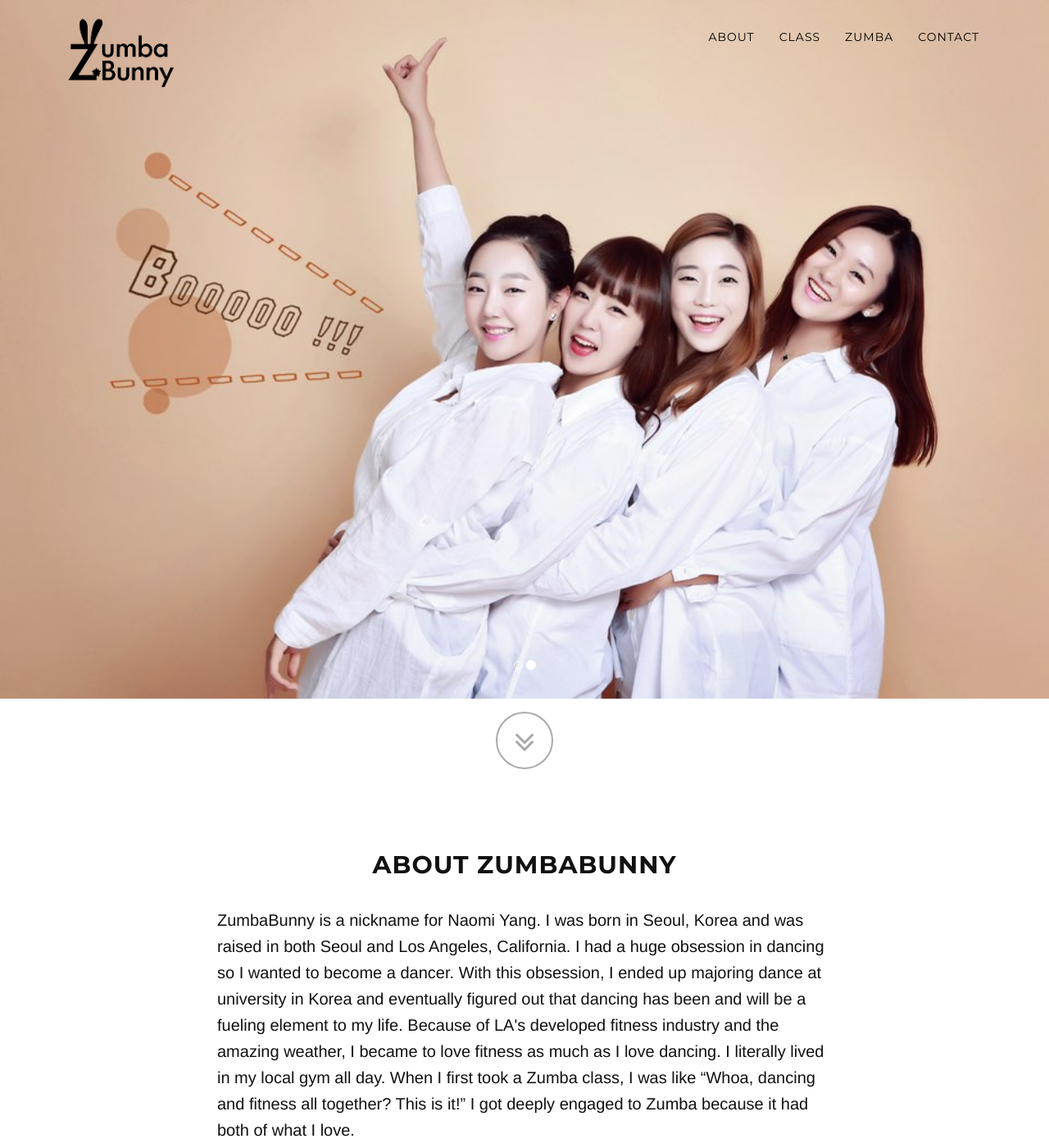
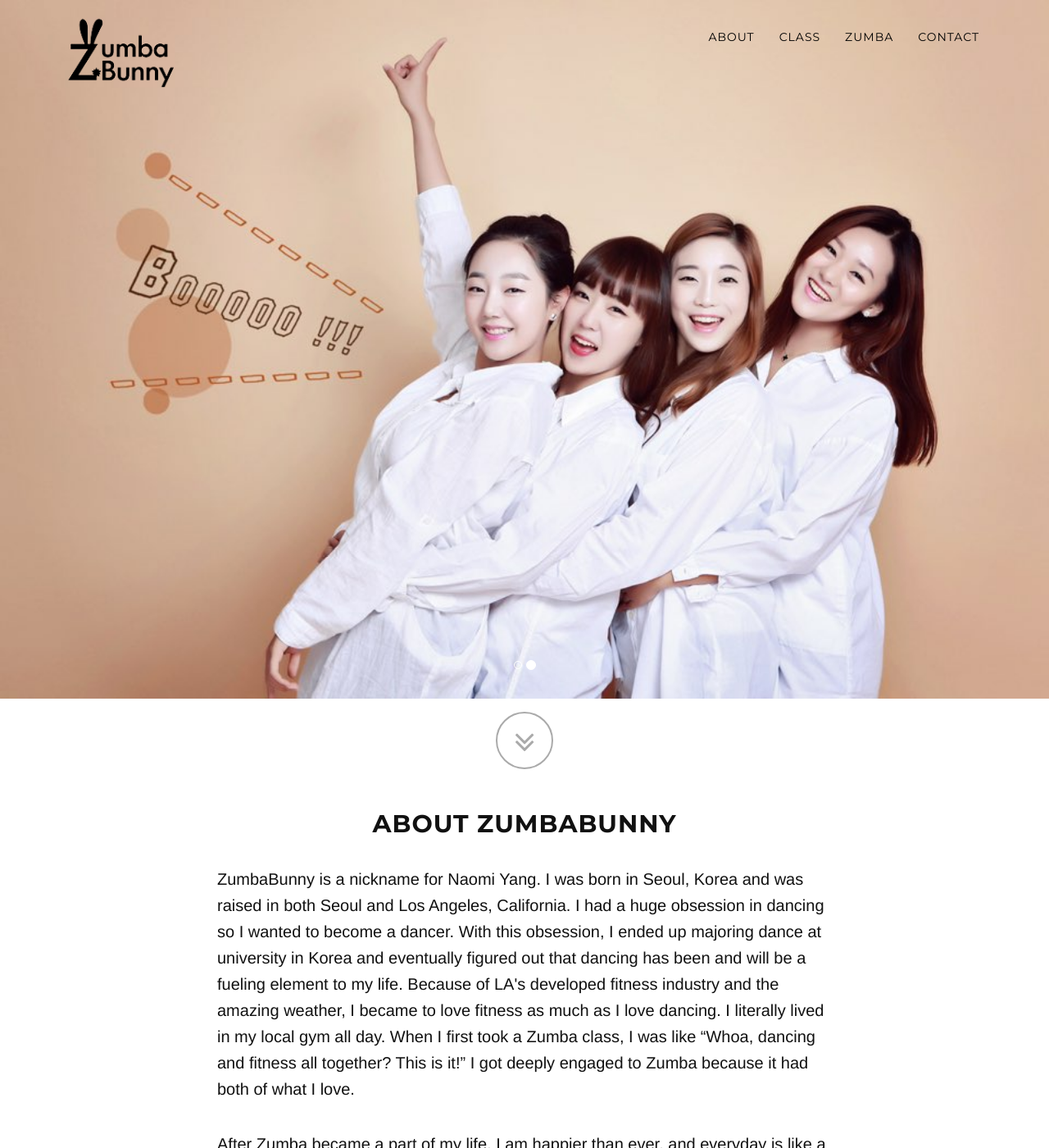
Before and after one commit to zumbabunny/zumbabunny.github.io, a Jekyll site: the page built from index.html, in a window 1280 px wide and 1400 px high. Shown: the whole window at 82% size. Built offline with Jekyll 4.4.1, drawn with Linux system fonts in a browser that asks for light colours.

Commit message:
Changed the gap and the picture label

```diff
--- a/_includes/css/grayscale.css
+++ b/_includes/css/grayscale.css
@@ -260,7 +260,7 @@ a:focus {
 }
 
 .content-section {
-    padding-top: 100px;
+    padding-top: 30px;
 }
 
 .download-section {
@@ -283,7 +283,7 @@ a:focus {
 
 @media(min-width:767px) {
     .content-section {
-        padding-top: 100px;
+        padding-top: 50px;
     }
 
     .download-section {
--- a/_includes/zumba.html
+++ b/_includes/zumba.html
@@ -24,8 +24,8 @@
                         <img width="100%" alt="Park Hyatt Christmas Party" src="/img/album/13-Park-Hyatt-Christmas-Party.jpg"></img>
                         <p>Park Hyatt Christmas Party</p>
 
-                        <img width="100%" alt="Master class in London" src="/img/album/11-Master-Class-in-London.jpg"></img>
-                        <p>Master class in London</p>
+                        <img width="100%" alt="Master Class in London" src="/img/album/11-Master-Class-in-London.jpg"></img>
+                        <p>Master Class in London</p>
 
                         <img width="100%" alt="Zumba in London" src="/img/album/10-Zumba-in-London.jpg"></img>
                         <p>Zumba in London</p>
```
Also changed, not shown: 4 other files.
